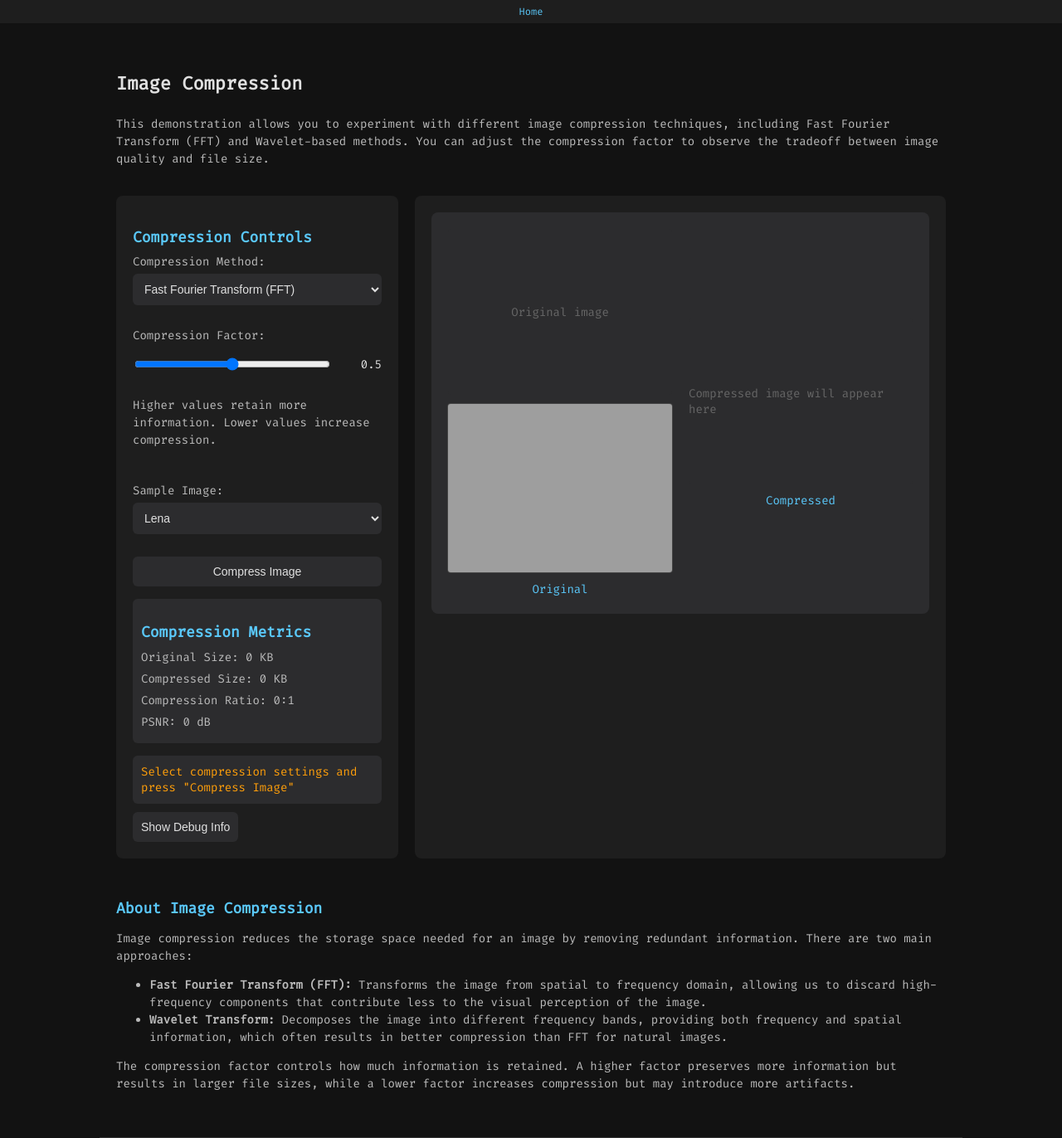
After one commit to LateNightBuilds/web_application, a Flask app: template templates/image_compression.html in a window 1280 px wide. The commit adds this page. Shown: the whole page at 83% size. Run offline with Flask 3, Linux system fonts and the light colour scheme; the template is opened without the code that fills it, so the values that code supplies are empty; some libraries are stand-ins or nearby versions; grey boxes are pictures that could not be loaded.

Commit message:
Added image compression

```diff
--- /dev/null
+++ b/templates/image_compression.html
@@ -0,0 +1,550 @@
+<!DOCTYPE html>
+<html lang="en">
+<head>
+    <meta charset="UTF-8">
+    <title>Image Compression</title>
+    <style>
+        body {
+            margin: 0;
+            font-family: 'Fira Code', monospace;
+            background-color: #121212;
+            color: #e0e0e0;
+        }
+        .mini-nav {
+            background-color: #1e1e1e;
+            padding: 6px;
+            display: flex;
+            justify-content: center;
+            overflow-x: auto;
+            white-space: nowrap;
+        }
+        .mini-nav a {
+            color: #5ac8fa;
+            margin: 0 10px;
+            text-decoration: none;
+            font-size: 12px;
+        }
+        .mini-nav a:hover {
+            text-decoration: underline;
+        }
+        .section {
+            max-width: 1000px;
+            margin: 0 auto;
+            display: flex;
+            flex-direction: column;
+            border-bottom: 1px solid #333;
+            padding: 40px 20px;
+        }
+        .split-view {
+            display: flex;
+            gap: 20px;
+            margin-top: 20px;
+        }
+        @media (max-width: 800px) {
+            .split-view {
+                flex-direction: column;
+            }
+        }
+        .controls-container {
+            flex: 1;
+            background-color: #1e1e1e;
+            border-radius: 8px;
+            padding: 20px;
+        }
+        .visualization-container {
+            flex: 2;
+            background-color: #1e1e1e;
+            border-radius: 8px;
+            padding: 20px;
+            display: flex;
+            flex-direction: column;
+            gap: 20px;
+        }
+        .image-container {
+            width: 100%;
+            position: relative;
+            background-color: #2c2c2e;
+            border-radius: 8px;
+            overflow: hidden;
+            display: flex;
+            flex-direction: column;
+            gap: 10px;
+        }
+        .image-row {
+            display: flex;
+            align-items: center;
+            gap: 20px;
+            padding: 20px;
+        }
+        .image-display {
+            flex: 1;
+            display: flex;
+            flex-direction: column;
+            align-items: center;
+            gap: 10px;
+        }
+        .image-display img {
+            max-width: 100%;
+            max-height: 300px;
+            border-radius: 4px;
+            border: 1px solid #444;
+        }
+        .image-label {
+            color: #5ac8fa;
+            font-size: 14px;
+        }
+        .controls {
+            display: grid;
+            gap: 15px;
+        }
+        .control-group {
+            display: flex;
+            flex-direction: column;
+            gap: 5px;
+            margin-bottom: 12px;
+        }
+        .slider-container {
+            display: flex;
+            align-items: center;
+            gap: 10px;
+        }
+        .slider-container input {
+            flex: 1;
+        }
+        .value-display {
+            min-width: 50px;
+            text-align: right;
+            font-size: 14px;
+        }
+        select, input, button {
+            padding: 10px;
+            font-size: 14px;
+            border: none;
+            border-radius: 6px;
+            background-color: #2c2c2e;
+            color: #e0e0e0;
+        }
+        button:hover, select:hover {
+            background-color: #3a3a3c;
+            cursor: pointer;
+        }
+        button:disabled {
+            background-color: #1c1c1e;
+            color: #666;
+            cursor: not-allowed;
+        }
+        h2 {
+            font-size: 22px;
+            margin-bottom: 10px;
+        }
+        h3 {
+            font-size: 18px;
+            margin-bottom: 8px;
+            color: #5ac8fa;
+        }
+        p {
+            font-size: 14px;
+            color: #bbb;
+            line-height: 1.5;
+        }
+        label {
+            font-size: 14px;
+            color: #bbb;
+        }
+        .status-message {
+            margin-top: 15px;
+            font-size: 14px;
+            color: #ff9f0a;
+            padding: 10px;
+            background-color: #2c2c2e;
+            border-radius: 6px;
+        }
+        .metrics {
+            margin-top: 15px;
+            font-size: 14px;
+            background-color: #2c2c2e;
+            border-radius: 6px;
+            padding: 10px;
+        }
+        .metrics p {
+            margin: 5px 0;
+        }
+        .image-placeholder {
+            width: 100%;
+            height: 200px;
+            display: flex;
+            align-items: center;
+            justify-content: center;
+            background-color: #2c2c2e;
+            border-radius: 4px;
+            color: #666;
+            font-size: 14px;
+        }
+        .loader {
+            border: 3px solid #3a3a3c;
+            border-radius: 50%;
+            border-top: 3px solid #5ac8fa;
+            width: 24px;
+            height: 24px;
+            animation: spin 1s linear infinite;
+            margin: 0 auto;
+            display: none;
+        }
+        @keyframes spin {
+            0% { transform: rotate(0deg); }
+            100% { transform: rotate(360deg); }
+        }
+        #debug-info {
+            margin-top: 20px;
+            padding: 10px;
+            background-color: #2c2c2e;
+            border-radius: 6px;
+            font-family: monospace;
+            font-size: 12px;
+            white-space: pre-wrap;
+            word-break: break-all;
+            max-height: 200px;
+            overflow-y: auto;
+            display: none;
+        }
+
+        /* Styles for direct image display */
+        .direct-image-container {
+            width: 100%;
+            overflow: hidden;
+            position: relative;
+        }
+    </style>
+    <link href="https://fonts.googleapis.com/css2?family=Fira+Code&display=swap" rel="stylesheet">
+</head>
+<body>
+    <div class="mini-nav">
+        <a href="/">Home</a>
+    </div>
+
+    <div class="section">
+        <h2>Image Compression</h2>
+        <p>This demonstration allows you to experiment with different image compression techniques, including Fast Fourier Transform (FFT) and Wavelet-based methods. You can adjust the compression factor to observe the tradeoff between image quality and file size.</p>
+
+        <div class="split-view">
+            <div class="controls-container">
+                <h3>Compression Controls</h3>
+                <div class="controls">
+                    <div class="control-group">
+                        <label for="compressionMethod">Compression Method:</label>
+                        <select id="compressionMethod">
+                            <option value="fft">Fast Fourier Transform (FFT)</option>
+                            <option value="wavelet">Wavelet Transform</option>
+                        </select>
+                    </div>
+
+                    <div class="control-group">
+                        <label for="compressionFactor">Compression Factor:</label>
+                        <div class="slider-container">
+                            <input type="range" id="compressionFactor" min="0.05" max="0.95" step="0.05" value="0.5">
+                            <span id="compressionFactorValue" class="value-display">0.5</span>
+                        </div>
+                        <p class="hint">Higher values retain more information. Lower values increase compression.</p>
+                    </div>
+
+                    <div class="control-group">
+                        <label for="sampleImage">Sample Image:</label>
+                        <select id="sampleImage">
+                            <option value="lena">Lena</option>
+                            <option value="cat">Cat</option>
+                            <option value="flower">Flower</option>
+                            <option value="mario_mushroom">Mario Mushroom</option>
+                        </select>
+                    </div>
+
+                    <button id="compressBtn">Compress Image</button>
+                    <div class="loader" id="loader"></div>
+                </div>
+
+                <div class="metrics">
+                    <h3>Compression Metrics</h3>
+                    <p>Original Size: <span id="originalSize">0</span> KB</p>
+                    <p>Compressed Size: <span id="compressedSize">0</span> KB</p>
+                    <p>Compression Ratio: <span id="compressionRatio">0</span>:1</p>
+                    <p>PSNR: <span id="psnr">0</span> dB</p>
+                </div>
+
+                <div class="status-message" id="statusMessage">Select an image and compression settings</div>
+
+                <button id="toggleDebug" style="margin-top: 10px;">Show Debug Info</button>
+                <div id="debug-info"></div>
+            </div>
+
+            <div class="visualization-container">
+                <div class="image-container">
+                    <div class="image-row">
+                        <div class="image-display">
+                            <div id="originalImagePlaceholder" class="image-placeholder">Original image</div>
+                            <img id="originalImage" src="/static/images/lena.jpg" alt="Original Image">
+                            <div class="image-label">Original</div>
+                        </div>
+                        <div class="image-display">
+                            <div id="compressedImagePlaceholder" class="image-placeholder">Compressed image will appear here</div>
+                            <img id="compressedImage" alt="Compressed Image" style="display: none;">
+                            <div class="image-label">Compressed</div>
+                        </div>
+                    </div>
+                </div>
+            </div>
+        </div>
+
+        <div style="margin-top: 30px;">
+            <h3>About Image Compression</h3>
+            <p>Image compression reduces the storage space needed for an image by removing redundant information. There are two main approaches:</p>
+            <ul style="color: #bbb; font-size: 14px; line-height: 1.5;">
+                <li><strong>Fast Fourier Transform (FFT):</strong> Transforms the image from spatial to frequency domain, allowing us to discard high-frequency components that contribute less to the visual perception of the image.</li>
+                <li><strong>Wavelet Transform:</strong> Decomposes the image into different frequency bands, providing both frequency and spatial information, which often results in better compression than FFT for natural images.</li>
+            </ul>
+            <p>The compression factor controls how much information is retained. A higher factor preserves more information but results in larger file sizes, while a lower factor increases compression but may introduce more artifacts.</p>
+        </div>
+    </div>
+
+    <script>
+        // DOM elements
+        const compressionMethodSelect = document.getElementById('compressionMethod');
+        const compressionFactorSlider = document.getElementById('compressionFactor');
+        const compressionFactorValue = document.getElementById('compressionFactorValue');
+        const sampleImageSelect = document.getElementById('sampleImage');
+        const compressBtn = document.getElementById('compressBtn');
+        const statusMessage = document.getElementById('statusMessage');
+        const originalImage = document.getElementById('originalImage');
+        const originalImagePlaceholder = document.getElementById('originalImagePlaceholder');
+        const compressedImage = document.getElementById('compressedImage');
+        const compressedImagePlaceholder = document.getElementById('compressedImagePlaceholder');
+        const originalSizeDisplay = document.getElementById('originalSize');
+        const compressedSizeDisplay = document.getElementById('compressedSize');
+        const compressionRatioDisplay = document.getElementById('compressionRatio');
+        const psnrDisplay = document.getElementById('psnr');
+        const loader = document.getElementById('loader');
+        const debugInfo = document.getElementById('debug-info');
+        const toggleDebugBtn = document.getElementById('toggleDebug');
+
+        // Debug log function
+        function debugLog(message, data = null) {
+            const timestamp = new Date().toISOString().substr(11, 12);
+            const logMsg = `[${timestamp}] ${message}`;
+            console.log(logMsg, data || '');
+
+            if (data) {
+                debugInfo.innerHTML += logMsg + ' ' + JSON.stringify(data) + '\n';
+            } else {
+                debugInfo.innerHTML += logMsg + '\n';
+            }
+
+            // Scroll to bottom
+            debugInfo.scrollTop = debugInfo.scrollHeight;
+        }
+
+        // Toggle debug info display
+        toggleDebugBtn.addEventListener('click', function() {
+            if (debugInfo.style.display === 'none' || !debugInfo.style.display) {
+                debugInfo.style.display = 'block';
+                toggleDebugBtn.textContent = 'Hide Debug Info';
+            } else {
+                debugInfo.style.display = 'none';
+                toggleDebugBtn.textContent = 'Show Debug Info';
+            }
+        });
+
+        // Current image selection
+        let currentImage = 'lena';
+
+        // Update compression factor display
+        compressionFactorSlider.addEventListener('input', function() {
+            compressionFactorValue.textContent = this.value;
+        });
+
+        // Handle sample image selection
+        sampleImageSelect.addEventListener('change', function() {
+            // Update current image
+            currentImage = this.value;
+
+            // Update image src with cache-busting
+            const timestamp = new Date().getTime();
+            originalImage.src = `/static/images/${currentImage}.jpg?t=${timestamp}`;
+
+            debugLog(`Selected image: ${currentImage}, updated src: ${originalImage.src}`);
+
+            // Reset compression results
+            resetResults();
+            statusMessage.textContent = 'New image selected. Press "Compress Image" to apply compression.';
+            statusMessage.style.color = '#ff9f0a';
+        });
+
+        // Reset results display
+        function resetResults() {
+            debugLog('Resetting results');
+
+            // Hide compressed image and show placeholder
+            compressedImage.style.display = 'none';
+            compressedImagePlaceholder.style.display = 'flex';
+
+            // Reset metrics
+            originalSizeDisplay.textContent = '0';
+            compressedSizeDisplay.textContent = '0';
+            compressionRatioDisplay.textContent = '0';
+            psnrDisplay.textContent = '0';
+        }
+
+        // Handle image load errors
+        function handleImageError(img, placeholder, errorMessage) {
+            const imgSrc = img.src;
+            debugLog(`Image error: ${errorMessage}, src: ${imgSrc}`);
+
+            img.style.display = 'none';
+            placeholder.style.display = 'flex';
+            placeholder.textContent = errorMessage || 'Failed to load image';
+        }
+
+        // Handle compression
+        compressBtn.addEventListener('click', async function() {
+            // Clear debug info
+            debugInfo.innerHTML = '';
+
+            // Show loading state
+            statusMessage.textContent = 'Compressing image...';
+            statusMessage.style.color = '#ff9f0a';
+            compressBtn.disabled = true;
+            loader.style.display = 'block';
+            resetResults();
+
+            try {
+                const method = compressionMethodSelect.value;
+                const factor = compressionFactorSlider.value;
+
+                debugLog('Starting compression', {
+                    image: currentImage,
+                    method: method,
+                    factor: factor
+                });
+
+                // Send compression request to backend
+                const response = await fetch('/process_image_compression', {
+                    method: 'POST',
+                    headers: {
+                        'Content-Type': 'application/json'
+                    },
+                    body: JSON.stringify({
+                        image_name: currentImage,
+                        compression_method: method,
+                        compression_factor: factor
+                    })
+                });
+
+                if (!response.ok) {
+                    throw new Error(`Server responded with status: ${response.status}`);
+                }
+
+                // Parse response
+                const result = await response.json();
+                debugLog('Received backend response', result);
+
+                if (!result.success) {
+                    throw new Error(result.error || 'Unknown error occurred');
+                }
+
+                // Update metrics
+                originalSizeDisplay.textContent = result.original_size.toFixed(2);
+                compressedSizeDisplay.textContent = result.compressed_size.toFixed(2);
+                compressionRatioDisplay.textContent = result.compression_ratio.toFixed(2);
+                psnrDisplay.textContent = result.psnr.toFixed(2);
+
+                // NEW APPROACH: Display the compressed image from its URL directly
+                if (result.compressed_image_url) {
+                    debugLog(`Setting compressed image src: ${result.compressed_image_url}`);
+
+                    // Use fetch to get the image data directly
+                    try {
+                        // Create a new image element and set the src
+                        compressedImage.onload = function() {
+                            debugLog('Compressed image loaded successfully');
+                            compressedImagePlaceholder.style.display = 'none';
+                            compressedImage.style.display = 'block';
+                        };
+
+                        compressedImage.onerror = function() {
+                            debugLog('Error loading compressed image');
+                            compressedImagePlaceholder.style.display = 'flex';
+                            compressedImagePlaceholder.textContent = 'Failed to load compressed image';
+                        };
+
+                        // Add cache busting
+                        const timestamp = new Date().getTime();
+                        const url = result.compressed_image_url.includes('?')
+                            ? `${result.compressed_image_url}&t=${timestamp}`
+                            : `${result.compressed_image_url}?t=${timestamp}`;
+
+                        compressedImage.src = url;
+
+                        // Also update original image if URL provided
+                        if (result.original_image_url) {
+                            const origTimestamp = new Date().getTime();
+                            const origUrl = result.original_image_url.includes('?')
+                                ? `${result.original_image_url}&t=${origTimestamp}`
+                                : `${result.original_image_url}?t=${origTimestamp}`;
+
+                            originalImage.src = origUrl;
+                            debugLog(`Set original image src: ${origUrl}`);
+                        }
+
+                    } catch (fetchError) {
+                        debugLog(`Error fetching image: ${fetchError.message}`);
+                        compressedImagePlaceholder.textContent = 'Failed to load compressed image';
+                    }
+                } else {
+                    debugLog('No compressed_image_url in response');
+                    compressedImagePlaceholder.textContent = 'No compressed image URL provided';
+                }
+
+                statusMessage.textContent = 'Compression completed successfully';
+                statusMessage.style.color = '#4cd964';
+
+            } catch (error) {
+                debugLog(`Error during compression: ${error.message}`);
+                console.error('Error compressing image:', error);
+                statusMessage.textContent = `Error: ${error.message}`;
+                statusMessage.style.color = '#ff3b30';
+
+                // Keep placeholders visible
+                compressedImage.style.display = 'none';
+
+            } finally {
+                compressBtn.disabled = false;
+                loader.style.display = 'none';
+            }
+        });
+
+        // Initialize
+        function init() {
+            debugLog('Initializing application');
+
+            // Set initial compression factor display
+            compressionFactorValue.textContent = compressionFactorSlider.value;
+
+            // Set initial status message
+            statusMessage.textContent = 'Select compression settings and press "Compress Image"';
+
+            // Setup error handler for original image
+            originalImage.onerror = function() {
+                debugLog('Failed to load initial original image');
+                statusMessage.textContent = 'Failed to load original image. Check server configuration.';
+                statusMessage.style.color = '#ff3b30';
+            };
+
+            originalImage.onload = function() {
+                debugLog('Initial original image loaded successfully');
+                originalImagePlaceholder.style.display = 'none';
+                originalImage.style.display = 'block';
+            };
+        }
+
+        // Start when page loads
+        document.addEventListener('DOMContentLoaded', init);
+    </script>
+</body>
+</html>
```
Also changed, not shown: templates/index.html (+35 -2 lines).
